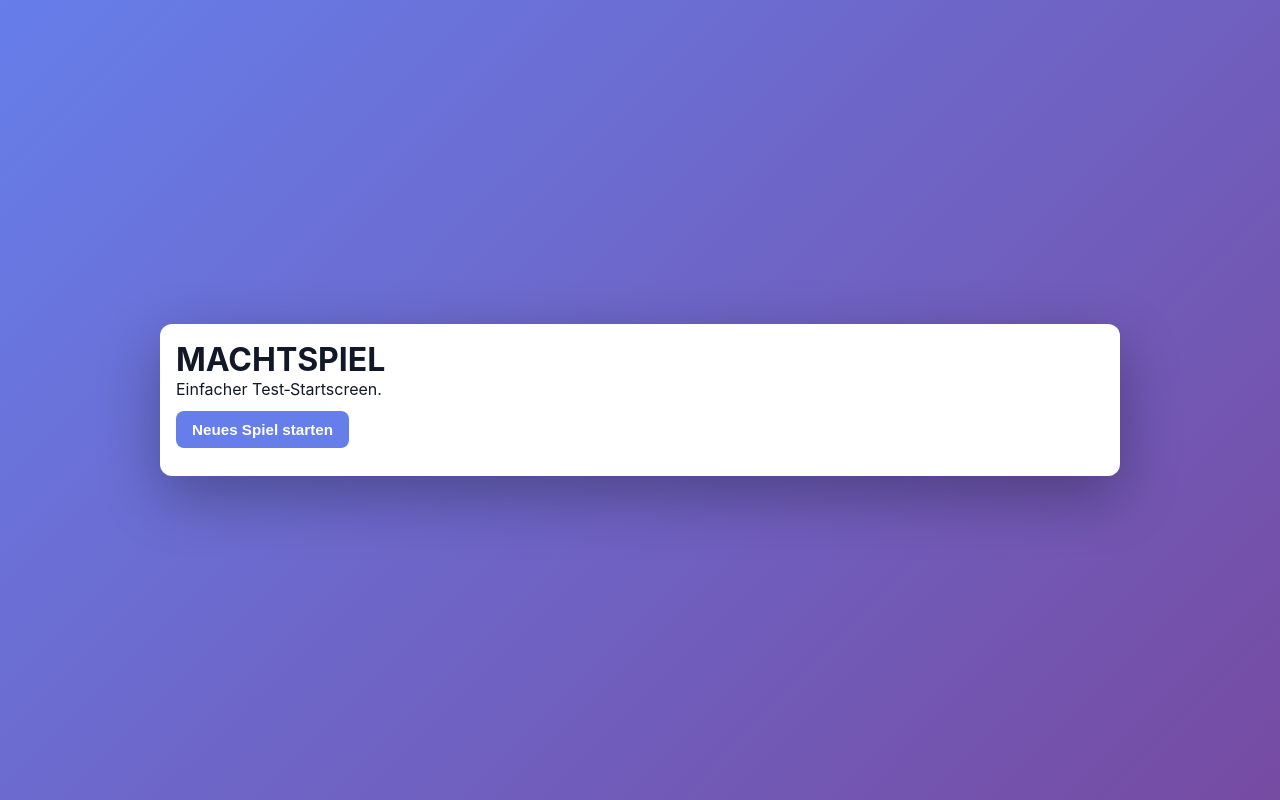
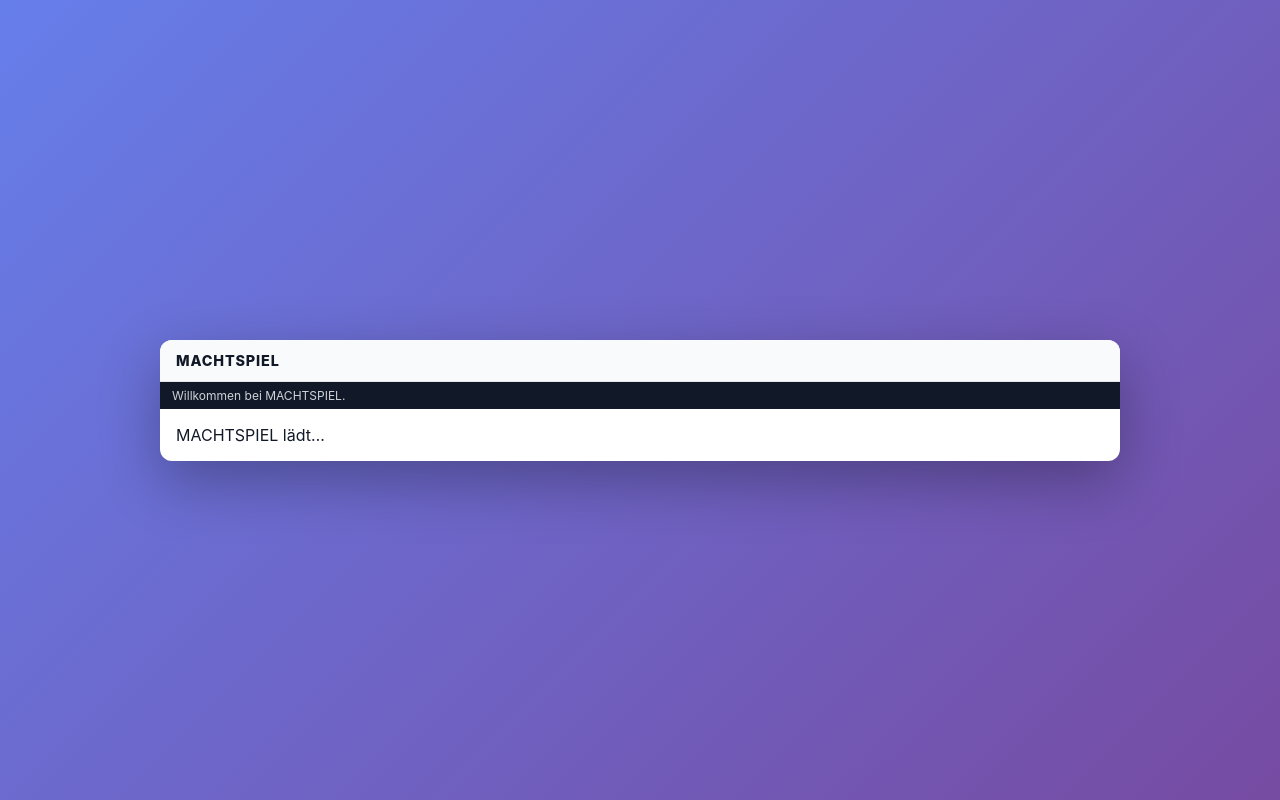
Before and after one commit to 4b5pwtvyzn-byte/MACHTSPIEL, a plain HTML site: page index.html in a window 1280 px wide. Drawn offline with Linux system fonts and the light colour scheme.

Commit message:
Refactor HTML structure and update styles

```diff
--- a/index.html
+++ b/index.html
@@ -27,34 +27,66 @@
       flex-direction:column;
       overflow:hidden;
     }
-    #game-content { padding:16px; }
-    .btn {
-      padding:10px 16px;
-      border:none;
-      border-radius:8px;
-      font-size:.95rem;
-      font-weight:600;
-      cursor:pointer;
-      background:#667eea;
-      color:white;
-      margin-top:12px;
+    .game-header {
+      padding:12px 16px;
+      border-bottom:1px solid #e5e7eb;
+      display:flex;
+      justify-content:space-between;
+      align-items:center;
+      gap:8px;
+      background:#f9fafb;
+    }
+    .game-header__title {
+      font-weight:800;
+      letter-spacing:.06em;
+      font-size:.9rem;
+    }
+    .game-header__badge {
+      display:inline-flex;
+      align-items:center;
+      padding:4px 8px;
+      border-radius:999px;
+      background:#e5e7eb;
+      font-size:.75rem;
+      margin-left:4px;
+    }
+    .game-header__right {
+      display:flex;
+      align-items:center;
+      gap:8px;
+      font-size:.75rem;
+    }
+    #news-ticker {
+      font-size:.75rem;
+      padding:6px 12px;
+      background:#111827;
+      color:#e5e7eb;
+      white-space:nowrap;
+      overflow:hidden;
+      text-overflow:ellipsis;
+    }
+    #news-ticker-content { opacity:.9; }
+    #game-content {
+      padding:16px;
+      overflow-y:auto;
+      -webkit-overflow-scrolling:touch;
     }
   </style>
 </head>
 <body>
   <div id="game-container">
+    <header class="game-header">
+      <div class="game-header__title">MACHTSPIEL</div>
+      <div id="header-status" class="game-header__right"></div>
+    </header>
+    <div id="news-ticker">
+      <span id="news-ticker-content">Willkommen bei MACHTSPIEL.</span>
+    </div>
     <main id="game-content">
-      <h1>MACHTSPIEL</h1>
-      <p>Einfacher Test‑Startscreen.</p>
-      <button id="start-btn" class="btn">Neues Spiel starten</button>
-      <div id="log" style="margin-top:12px;font-size:.8rem;color:#555;"></div>
+      <p>MACHTSPIEL lädt…</p>
     </main>
   </div>
 
-  <script>
-    document.getElementById('start-btn').addEventListener('click', () => {
-      document.getElementById('log').textContent = 'Start klick funktioniert – JavaScript läuft.';
-    });
-  </script>
+  <script src="game.js"></script>
 </body>
 </html>
```
